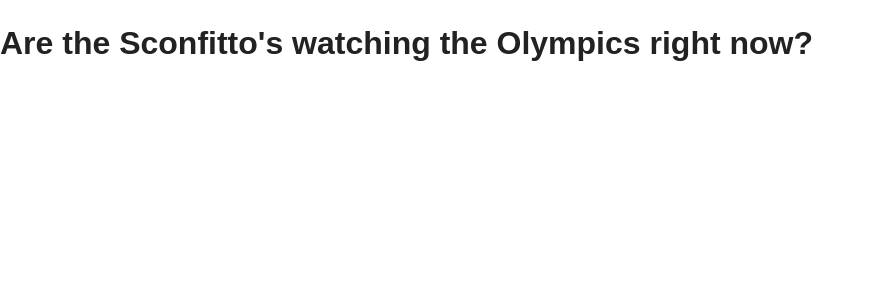
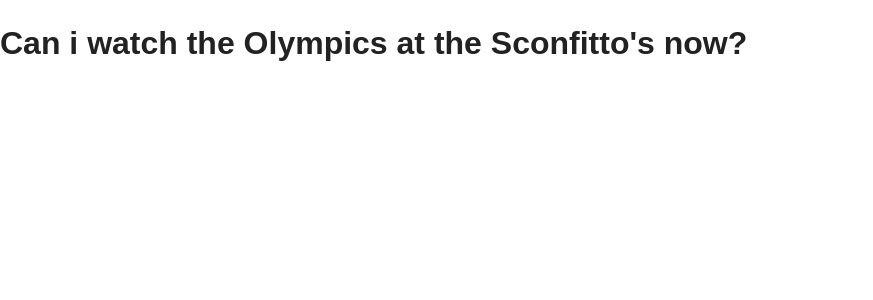
Before and after one commit to jrsconfitto/jrsconfitto.github.io, a Jekyll site: the page built from olympics/index.html, in a window 1280 px wide. Shown: the top 300 px of the page, without its empty margins (0-873 px from the left). Built offline with Jekyll 4.4.1, drawn with Linux system fonts in a browser that asks for light colours; nearby versions of some CDN libraries; Markdown is read by kramdown in place of the engine named in the settings.

Commit message:
Let's reword that!

```diff
--- a/olympics/index.html
+++ b/olympics/index.html
@@ -17,7 +17,7 @@ layout: nil
     </head>
     <body>
 
-        <h1>Are the Sconfitto's watching the Olympics right now?</h1>
+        <h1>Can i watch the Olympics at the Sconfitto's now?</h1>
         <h2 class="answer"></h2>
         <p class="description"></p>
 
```
